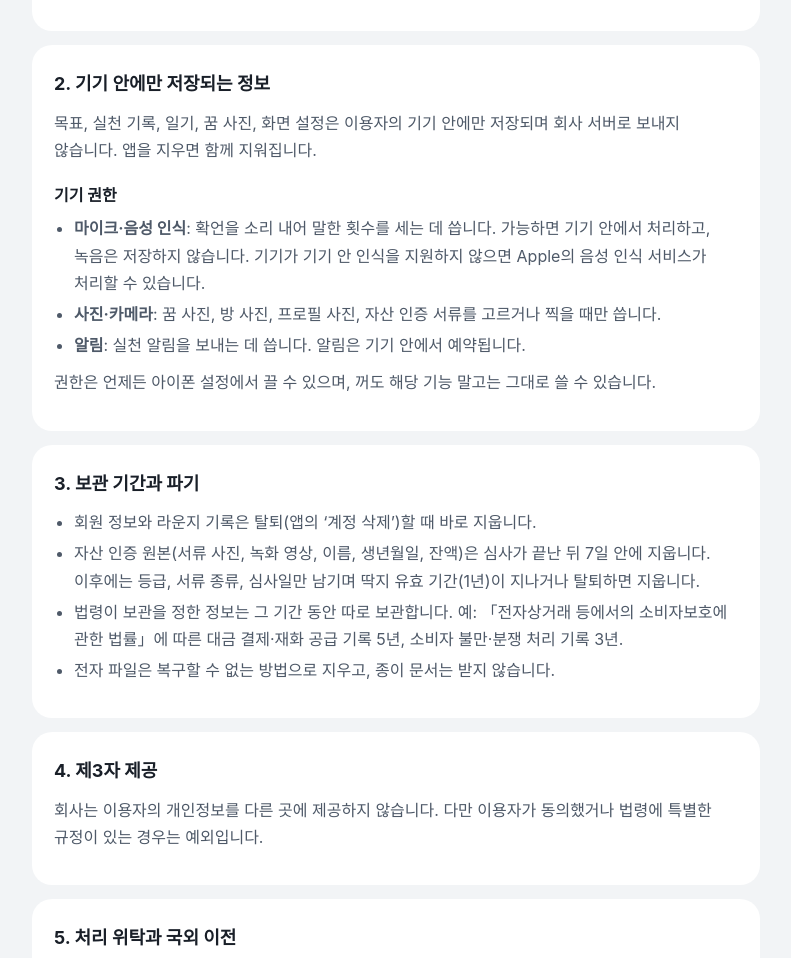
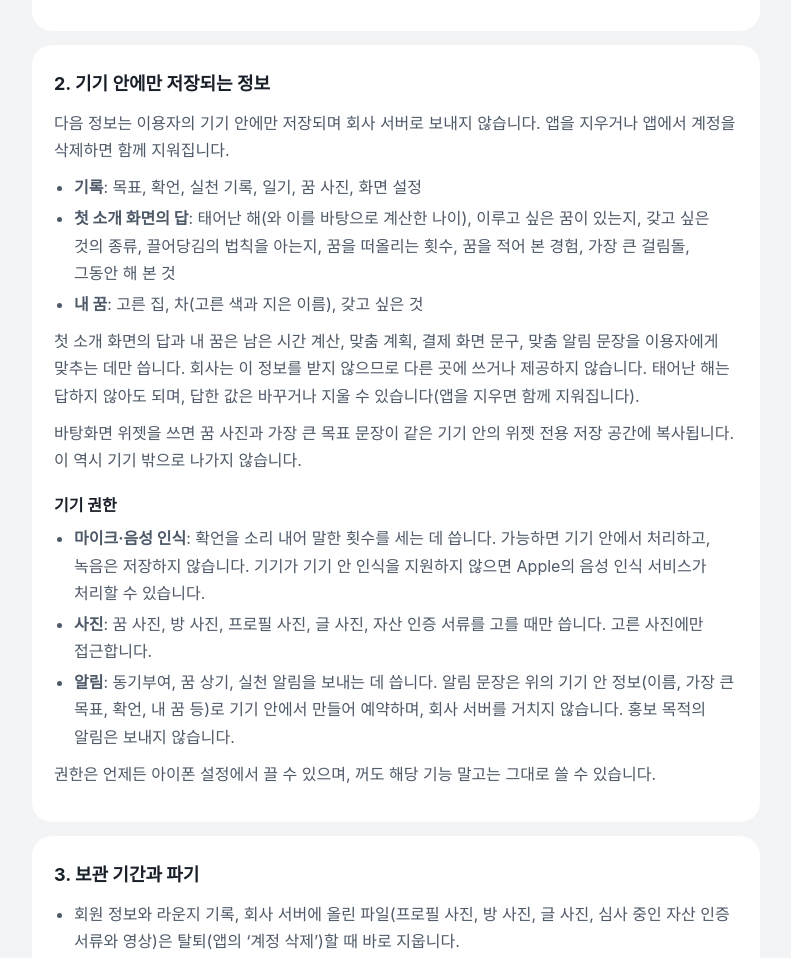
Before and after one commit to imagination5671/magnet-policy, a plain HTML site: page privacy.html in a window 1280 px wide. Shown: the part 872-1830 px from the top of the page, without its empty margins (244-1035 px from the left). Drawn offline with Linux system fonts and the light colour scheme; a web font is replaced by a local one.

Commit message:
개인정보처리방침과 약관 갱신: 소개 화면 답과 내 꿈은 기기 안에만, 카메라 권한 삭제, 월 구독만, 무관용 원칙, 결과 비보장
Co-Authored-By: Claude Opus 5.5 <noreply@anthropic.com>

```diff
--- a/privacy.html
+++ b/privacy.html
@@ -13,7 +13,7 @@
 <header>
   <a class="brand" href="./">Magnet</a>
   <h1>개인정보처리방침</h1>
-  <p class="meta">시행일 2026년 11월 16일</p>
+  <p class="meta">시행일 2026년 11월 17일</p>
 </header>
 
 <section class="card">
@@ -26,7 +26,7 @@
     <tr><th>구분</th><th>항목</th><th>목적</th></tr>
     <tr><td>회원 가입·로그인(필수)</td><td>로그인한 회사(카카오·네이버·구글·Apple)가 주는 회원 식별값, 닉네임</td><td>회원 확인, 부정 이용 방지</td></tr>
     <tr><td>회원 가입·로그인(선택)</td><td>이메일 주소, 프로필 사진</td><td>문의 답변, 라운지 프로필 표시</td></tr>
-    <tr><td>라운지 이용</td><td>닉네임, 프로필 사진, 만든 방과 방 사진, 보낸 메시지, 신고·차단 기록</td><td>커뮤니티 제공, 운영 정책 위반 대응</td></tr>
+    <tr><td>라운지 이용</td><td>닉네임, 프로필 사진, 만든 방과 방 사진, 보낸 메시지, 커뮤니티 글·댓글·글 사진·좋아요, 신고·차단 기록</td><td>커뮤니티 제공, 운영 정책 위반 대응</td></tr>
     <tr><td>자산 인증(선택, 신청한 분만)</td><td>이름, 생년월일, 잔액·소유를 보여 주는 서류 사진, 1회용 코드 녹화 영상</td><td>자산 등급 딱지 심사</td></tr>
     <tr><td>유료 이용권</td><td>구매 여부와 이용권 종류(결제 정보는 Apple이 처리하며 회사는 받지 않습니다)</td><td>유료 기능 제공</td></tr>
     <tr><td>서비스 이용 중 자동 생성</td><td>가입일, 메시지 수 등 이용 기록</td><td>무료 이용 한도 관리, 서비스 개선</td></tr>
@@ -36,12 +36,19 @@
 
 <section class="card">
   <h2>2. 기기 안에만 저장되는 정보</h2>
-  <p>목표, 실천 기록, 일기, 꿈 사진, 화면 설정은 이용자의 기기 안에만 저장되며 회사 서버로 보내지 않습니다. 앱을 지우면 함께 지워집니다.</p>
+  <p>다음 정보는 이용자의 기기 안에만 저장되며 회사 서버로 보내지 않습니다. 앱을 지우거나 앱에서 계정을 삭제하면 함께 지워집니다.</p>
+  <ul>
+    <li><strong>기록</strong>: 목표, 확언, 실천 기록, 일기, 꿈 사진, 화면 설정</li>
+    <li><strong>첫 소개 화면의 답</strong>: 태어난 해(와 이를 바탕으로 계산한 나이), 이루고 싶은 꿈이 있는지, 갖고 싶은 것의 종류, 끌어당김의 법칙을 아는지, 꿈을 떠올리는 횟수, 꿈을 적어 본 경험, 가장 큰 걸림돌, 그동안 해 본 것</li>
+    <li><strong>내 꿈</strong>: 고른 집, 차(고른 색과 지은 이름), 갖고 싶은 것</li>
+  </ul>
+  <p>첫 소개 화면의 답과 내 꿈은 남은 시간 계산, 맞춤 계획, 결제 화면 문구, 맞춤 알림 문장을 이용자에게 맞추는 데만 씁니다. 회사는 이 정보를 받지 않으므로 다른 곳에 쓰거나 제공하지 않습니다. 태어난 해는 답하지 않아도 되며, 답한 값은 바꾸거나 지울 수 있습니다(앱을 지우면 함께 지워집니다).</p>
+  <p>바탕화면 위젯을 쓰면 꿈 사진과 가장 큰 목표 문장이 같은 기기 안의 위젯 전용 저장 공간에 복사됩니다. 이 역시 기기 밖으로 나가지 않습니다.</p>
   <h3>기기 권한</h3>
   <ul>
     <li><strong>마이크·음성 인식</strong>: 확언을 소리 내어 말한 횟수를 세는 데 씁니다. 가능하면 기기 안에서 처리하고, 녹음은 저장하지 않습니다. 기기가 기기 안 인식을 지원하지 않으면 Apple의 음성 인식 서비스가 처리할 수 있습니다.</li>
-    <li><strong>사진·카메라</strong>: 꿈 사진, 방 사진, 프로필 사진, 자산 인증 서류를 고르거나 찍을 때만 씁니다.</li>
-    <li><strong>알림</strong>: 실천 알림을 보내는 데 씁니다. 알림은 기기 안에서 예약됩니다.</li>
+    <li><strong>사진</strong>: 꿈 사진, 방 사진, 프로필 사진, 글 사진, 자산 인증 서류를 고를 때만 씁니다. 고른 사진에만 접근합니다.</li>
+    <li><strong>알림</strong>: 동기부여, 꿈 상기, 실천 알림을 보내는 데 씁니다. 알림 문장은 위의 기기 안 정보(이름, 가장 큰 목표, 확언, 내 꿈 등)로 기기 안에서 만들어 예약하며, 회사 서버를 거치지 않습니다. 홍보 목적의 알림은 보내지 않습니다.</li>
   </ul>
   <p>권한은 언제든 아이폰 설정에서 끌 수 있으며, 꺼도 해당 기능 말고는 그대로 쓸 수 있습니다.</p>
 </section>
@@ -49,7 +56,7 @@
 <section class="card">
   <h2>3. 보관 기간과 파기</h2>
   <ul>
-    <li>회원 정보와 라운지 기록은 탈퇴(앱의 ‘계정 삭제’)할 때 바로 지웁니다.</li>
+    <li>회원 정보와 라운지 기록, 회사 서버에 올린 파일(프로필 사진, 방 사진, 글 사진, 심사 중인 자산 인증 서류와 영상)은 탈퇴(앱의 ‘계정 삭제’)할 때 바로 지웁니다.</li>
     <li>자산 인증 원본(서류 사진, 녹화 영상, 이름, 생년월일, 잔액)은 심사가 끝난 뒤 7일 안에 지웁니다. 이후에는 등급, 서류 종류, 심사일만 남기며 딱지 유효 기간(1년)이 지나거나 탈퇴하면 지웁니다.</li>
     <li>법령이 보관을 정한 정보는 그 기간 동안 따로 보관합니다. 예: 「전자상거래 등에서의 소비자보호에 관한 법률」에 따른 대금 결제·재화 공급 기록 5년, 소비자 불만·분쟁 처리 기록 3년.</li>
     <li>전자 파일은 복구할 수 없는 방법으로 지우고, 종이 문서는 받지 않습니다.</li>
```
Also changed, not shown: terms.html (+4 -3 lines).
